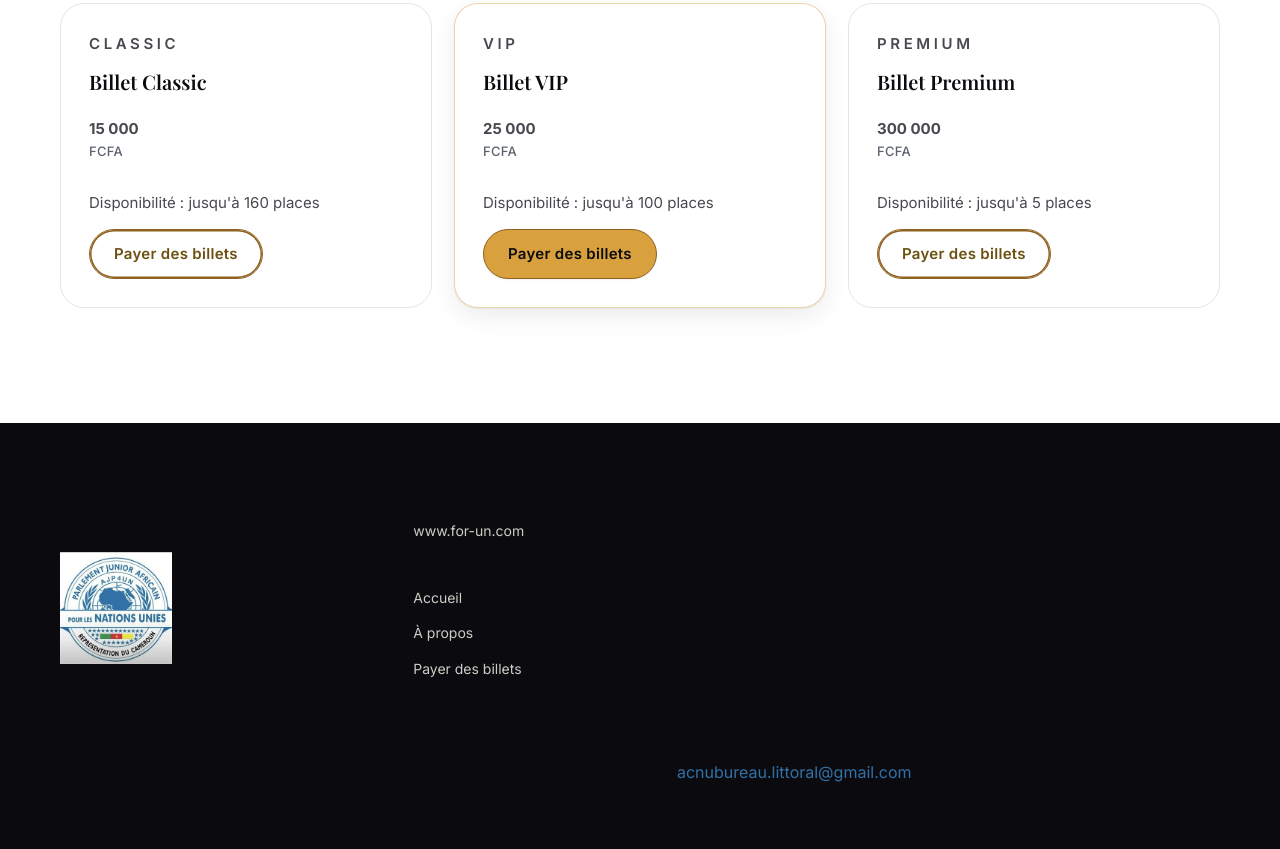
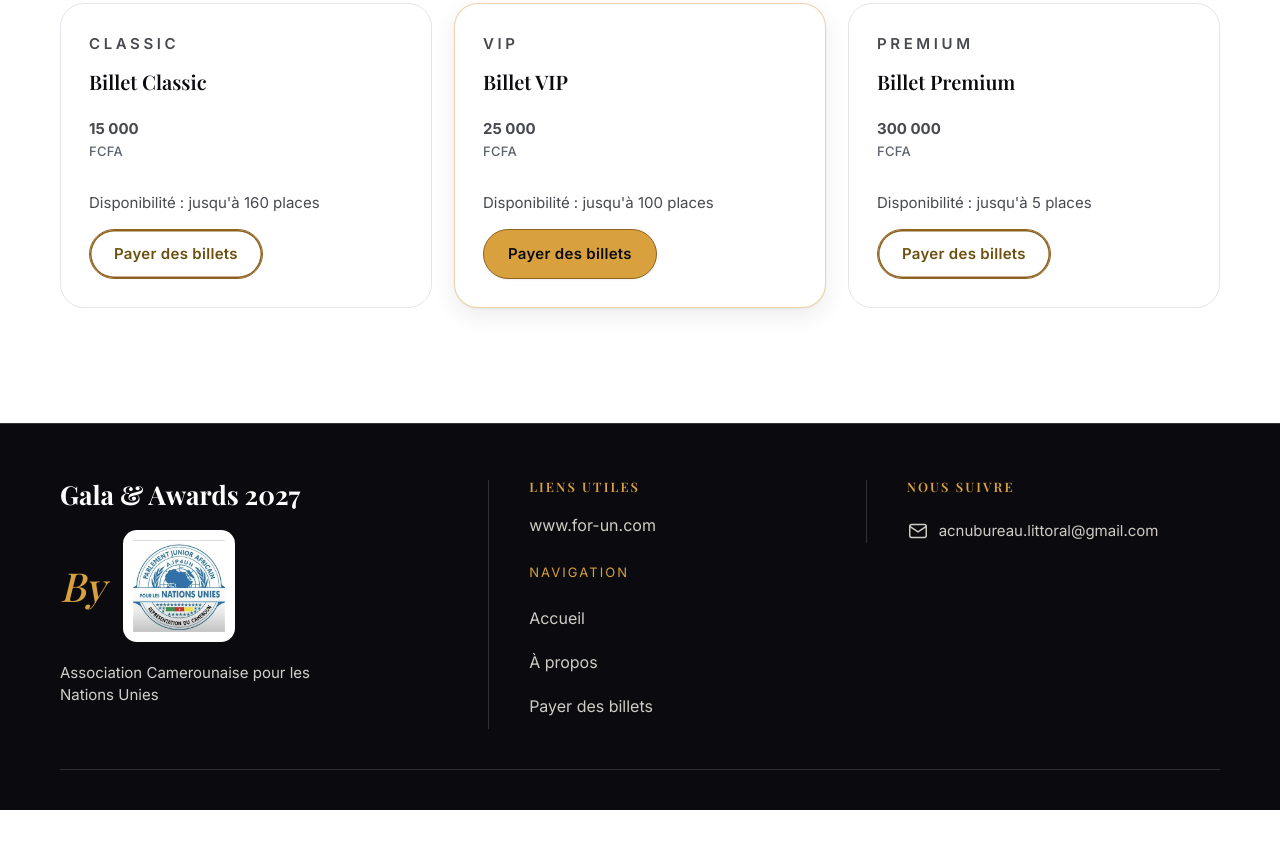
Before and after one commit to LambeAdamu/ACNU-gala, a website: page public/index.html in a window 1280 px wide. Shown: the part 2907-3756 px from the top of the page. After the commit the page ends 3717 px from the top, so only its background shows below. Drawn offline with nearby package versions, Linux system fonts and the light colour scheme; a web font is replaced by a local one.

Commit message:
ux-footer: rebuild public footer into three-column sketch layout

```diff
--- a/public/css/styles.css
+++ b/public/css/styles.css
@@ -1711,30 +1711,89 @@ p {
   --gold-2: #d8a13e;
   --gold-deep: #8f6220;
   --line: rgba(255, 255, 255, 0.16);
+  border-top: 1px solid var(--line);
   background: var(--footer-bg);
-  padding: 64px 0 32px;
+  padding: 56px 0 40px;
 }
 
 .footer__grid {
   display: grid;
-  grid-template-columns: 1.4fr 1fr 1fr 1.2fr;
-  gap: 40px;
-  margin-bottom: 48px;
-}
-
-.footer__brand p {
-  font-size: 14px;
-  color: var(--ink-3);
-  margin-top: 16px;
-  max-width: 34ch;
-}
-
-.footer h4 {
+  grid-template-columns: 1.15fr 1fr 1.05fr;
+  column-gap: 40px;
+  align-items: start;
+}
+
+.footer__col + .footer__col {
+  border-left: 1px solid var(--line);
+  padding-left: 40px;
+}
+
+.footer__title {
+  margin: 0;
+  font-family: var(--font-display);
+  font-weight: 700;
+  font-size: 26px;
+  line-height: 1.15;
+  color: #fff;
+}
+
+.footer__by {
+  display: flex;
+  align-items: center;
+  gap: 18px;
+  margin: 20px 0 0;
+}
+
+.footer__by-word {
+  font-family: var(--font-display);
+  font-style: italic;
+  font-weight: 500;
+  font-size: 40px;
+  line-height: 1;
+  color: var(--gold-2);
+}
+
+.footer__logo {
+  display: grid;
+  place-items: center;
+  flex: none;
+  width: 112px;
+  height: 112px;
+  padding: 10px;
+  border-radius: 14px;
+  background: #fff;
+}
+
+.footer__logo img {
+  width: 100%;
+  height: 100%;
+  object-fit: contain;
+}
+
+.footer__org {
+  margin: 20px 0 0;
+  max-width: 280px;
+  font-size: 15px;
+  line-height: 1.5;
+  color: var(--ink);
+  color: color-mix(in srgb, var(--ink) 85%, transparent);
+}
+
+.footer h4,
+.footer__heading {
+  margin: 0 0 18px;
   font-size: 13px;
   letter-spacing: 0.16em;
   text-transform: uppercase;
   color: var(--gold-2);
-  margin-bottom: 18px;
+}
+
+.footer__subheading {
+  margin: 24px 0 14px;
+  font-size: 13px;
+  letter-spacing: 0.16em;
+  text-transform: uppercase;
+  color: var(--gold-2);
 }
 
 .footer__links {
@@ -1747,10 +1806,46 @@ p {
 
 .footer__links a {
   color: var(--ink-2);
-  font-size: 14px;
+  font-size: 16px;
 }
 
 .footer__links a:hover { color: var(--gold-2); }
+
+.footer__links--nav { gap: 0; }
+
+.footer__links--nav a {
+  display: flex;
+  align-items: center;
+  min-height: 44px;
+}
+
+.footer__mail {
+  display: flex;
+  align-items: center;
+  gap: 10px;
+  margin: 24px 0 0;
+}
+
+.footer__mail svg {
+  width: 22px;
+  height: 22px;
+  flex: none;
+  color: var(--ink-2);
+}
+
+.footer__mail a {
+  min-width: 0;
+  font-size: 15px;
+  color: var(--ink-2);
+  overflow-wrap: anywhere;
+}
+
+.footer__mail a:hover { color: var(--gold-2); }
+
+.footer__rule {
+  border-top: 1px solid var(--line);
+  margin-top: 40px;
+}
 
 /* ============ Reveal on scroll ============ */
 [data-reveal] {
@@ -1802,7 +1897,6 @@ p {
   .grid--3 { grid-template-columns: repeat(2, 1fr); }
   .grid--6 { grid-template-columns: repeat(2, 1fr); }
   .stats { grid-template-columns: repeat(2, 1fr); }
-  .footer__grid { grid-template-columns: 1fr 1fr; }
 }
 
 @media (max-width: 860px) {
@@ -1833,6 +1927,15 @@ p {
   .hero__grid { grid-template-columns: 1fr; }
   .moon { right: -60px; top: 4%; width: 130px; height: 130px; }
   .hero { padding-top: 56px; }
+  .footer__grid { grid-template-columns: 1fr; column-gap: 0; }
+  .footer__col { padding: 28px 0; }
+  .footer__col + .footer__col {
+    border-left: 0;
+    border-top: 1px solid var(--line);
+    padding-left: 0;
+  }
+  .footer__title { font-size: 24px; }
+  .footer__logo { width: 96px; height: 96px; }
 }
 
 @media (max-width: 600px) {
@@ -1840,7 +1943,6 @@ p {
   .stats { grid-template-columns: 1fr 1fr; }
   .form__row { grid-template-columns: 1fr; }
   .edition-card__meta { grid-template-columns: 1fr; }
-  .footer__grid { grid-template-columns: 1fr; gap: 32px; }
   .pay-instructions { grid-template-columns: 1fr; }
   .stepper { gap: 8px; }
 }
--- a/public/index.html
+++ b/public/index.html
@@ -746,7 +746,7 @@
           <p class="footer__org">Association Camerounaise pour les Nations Unies</p>
         </div>
 
-        <nav class="footer__col" aria-label="Liens utiles">
+        <nav class="footer__col" aria-label="Navigation du pied de page">
           <h3 class="footer__heading">Liens utiles</h3>
           <ul class="footer__links">
             <li><a href="https://www.for-un.com" target="_blank" rel="noopener noreferrer">www.for-un.com</a></li>
```
